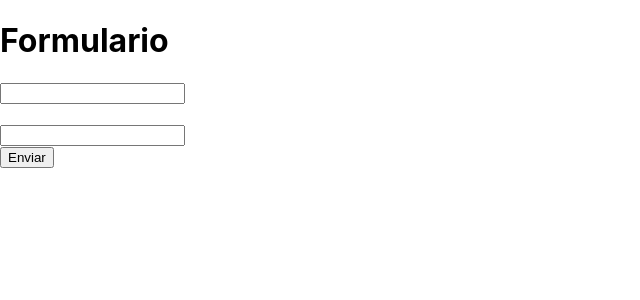
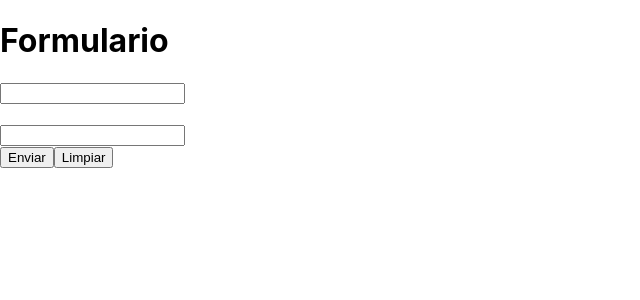
Before and after one commit to maur-ojeda/fuzzy-chainsaw, a React (Create React App) app: page / in a window 1280 px wide. Shown: the top 300 px of the page, without its empty margins (0-640 px from the left). Built offline with nearby package versions, Linux system fonts and the light colour scheme.

Commit message:
add reset button

```diff
--- a/src/components/Form.jsx
+++ b/src/components/Form.jsx
@@ -29,6 +29,12 @@ export default class Form extends Component {
     this.setState({ [name]: value })
   }
 
+
+  handleClear = (e) => {
+    e.target.reset()
+  }
+
+
   handleSubmit = e => {
     e.preventDefault()
     const { errors, ...sinErrors } = this.state
@@ -58,6 +64,7 @@ export default class Form extends Component {
           {errors.apellido && <small>{errors.apellido}</small>}
           <br />
           <button type="submit">Enviar</button>
+          <button type="reset" onChange={this.handleClear}>Limpiar</button>
         </form>
       </div>
     );
```
